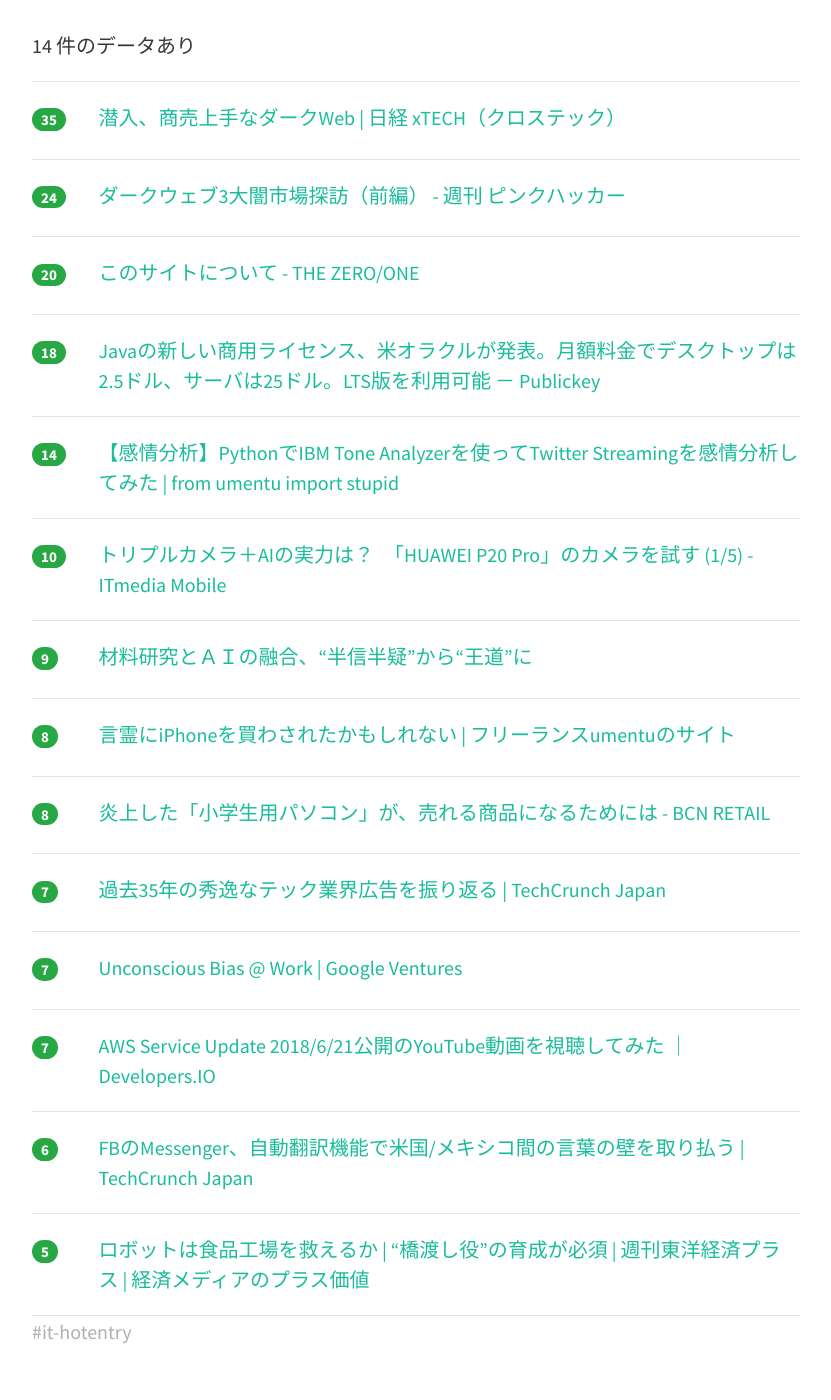
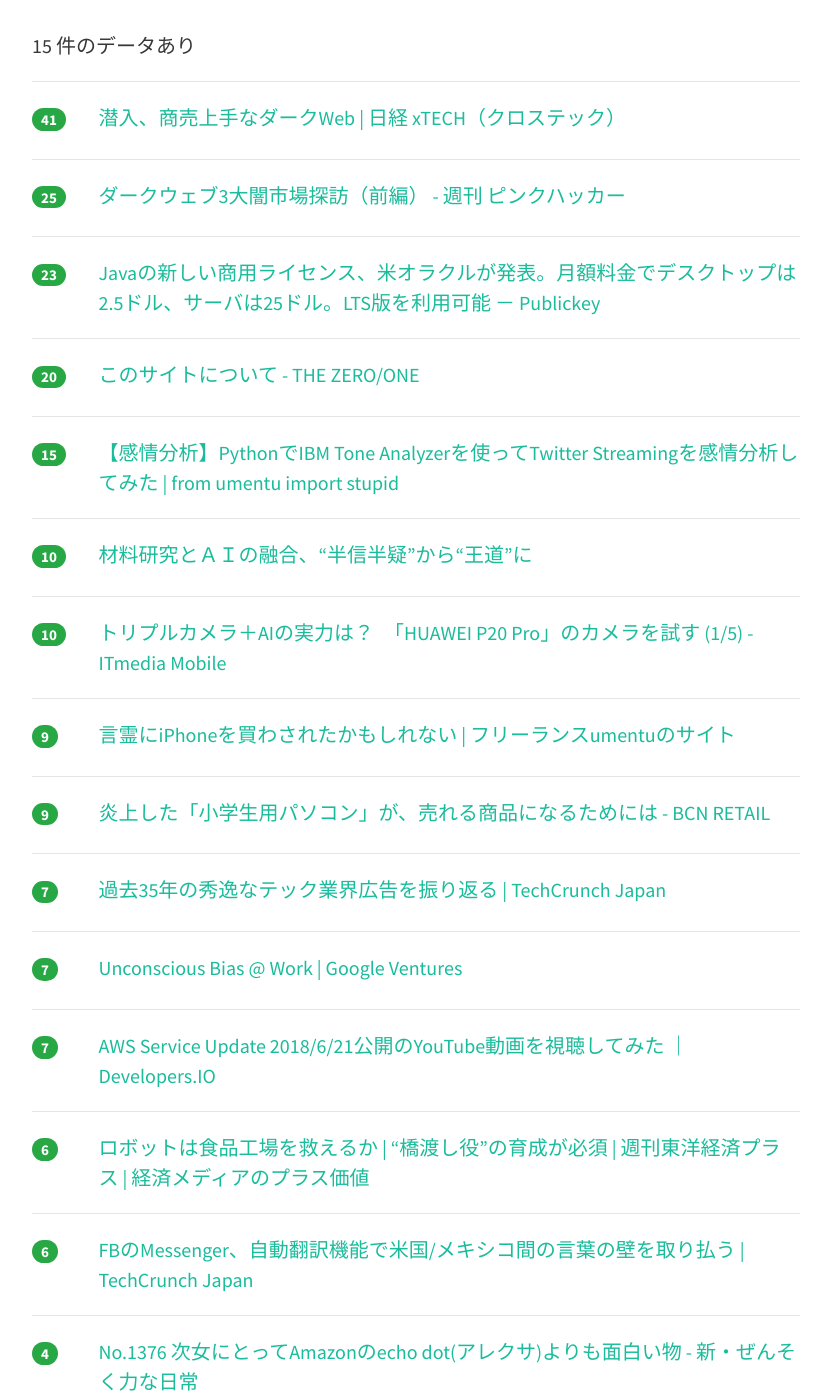
Before and after one commit to yatta47/hatena-matome-site, a Jekyll site: the page built from _posts/2018-06-25-hatena.md, in a window 1280 px wide and 1400 px high, scrolled down 292 px. Shown: the whole window, without its empty margins (224-1055 px from the left). Built offline with Jekyll 4.4.1, drawn with Linux system fonts in a browser that asks for light colours; nearby versions of some CDN libraries.

Commit message:
Updated 2018-06-25

```diff
--- a/_posts/2018-06-25-hatena.md
+++ b/_posts/2018-06-25-hatena.md
@@ -1,19 +1,24 @@
 ---
 layout: post
 title:  "2018-06-25 はてぶIT"
-date:   2018-06-25 06:01:37
+date:   2018-06-25 07:01:34
 tags: [it-hotentry]
 ---
-14 件のデータあり
+15 件のデータあり
 
 <hr><div class="row">
-<div class="col-1"><span class="badge badge-pill badge-success h2">35</span></div>
+<div class="col-1"><span class="badge badge-pill badge-success h2">41</span></div>
 <div class="col-11"><a href='http://tech.nikkeibp.co.jp/it/atcl/column/17/031500082/031600001/' target='_blank'>潜入、商売上手なダークWeb | 日経 xTECH（クロステック）</a></div>
 </div>
 <hr>
 <div class="row">
-<div class="col-1"><span class="badge badge-pill badge-success h2">24</span></div>
+<div class="col-1"><span class="badge badge-pill badge-success h2">25</span></div>
 <div class="col-11"><a href='http://www.pinkhacker.com/entry/2016/11/01/080000' target='_blank'>ダークウェブ3大闇市場探訪（前編） - 週刊 ピンクハッカー</a></div>
+</div>
+<hr>
+<div class="row">
+<div class="col-1"><span class="badge badge-pill badge-success h2">23</span></div>
+<div class="col-11"><a href='https://www.publickey1.jp/blog/18/java2525lts.html' target='_blank'>Javaの新しい商用ライセンス、米オラクルが発表。月額料金でデスクトップは2.5ドル、サーバは25ドル。LTS版を利用可能 － Publickey</a></div>
 </div>
 <hr>
 <div class="row">
@@ -22,13 +27,13 @@ tags: [it-hotentry]
 </div>
 <hr>
 <div class="row">
-<div class="col-1"><span class="badge badge-pill badge-success h2">18</span></div>
-<div class="col-11"><a href='https://www.publickey1.jp/blog/18/java2525lts.html' target='_blank'>Javaの新しい商用ライセンス、米オラクルが発表。月額料金でデスクトップは2.5ドル、サーバは25ドル。LTS版を利用可能 － Publickey</a></div>
+<div class="col-1"><span class="badge badge-pill badge-success h2">15</span></div>
+<div class="col-11"><a href='https://www.blog.umentu.work/python-tone-analyzer/' target='_blank'>【感情分析】PythonでIBM Tone Analyzerを使ってTwitter Streamingを感情分析してみた | from umentu import stupid</a></div>
 </div>
 <hr>
 <div class="row">
-<div class="col-1"><span class="badge badge-pill badge-success h2">14</span></div>
-<div class="col-11"><a href='https://www.blog.umentu.work/python-tone-analyzer/' target='_blank'>【感情分析】PythonでIBM Tone Analyzerを使ってTwitter Streamingを感情分析してみた | from umentu import stupid</a></div>
+<div class="col-1"><span class="badge badge-pill badge-success h2">10</span></div>
+<div class="col-11"><a href='https://newswitch.jp/p/13371' target='_blank'>材料研究とＡＩの融合、“半信半疑”から“王道”に</a></div>
 </div>
 <hr>
 <div class="row">
@@ -38,16 +43,11 @@ tags: [it-hotentry]
 <hr>
 <div class="row">
 <div class="col-1"><span class="badge badge-pill badge-success h2">9</span></div>
-<div class="col-11"><a href='https://newswitch.jp/p/13371' target='_blank'>材料研究とＡＩの融合、“半信半疑”から“王道”に</a></div>
-</div>
-<hr>
-<div class="row">
-<div class="col-1"><span class="badge badge-pill badge-success h2">8</span></div>
 <div class="col-11"><a href='https://freelance.umentu.work/index.php/2018/06/25/post-147/' target='_blank'>言霊にiPhoneを買わされたかもしれない | フリーランスumentuのサイト</a></div>
 </div>
 <hr>
 <div class="row">
-<div class="col-1"><span class="badge badge-pill badge-success h2">8</span></div>
+<div class="col-1"><span class="badge badge-pill badge-success h2">9</span></div>
 <div class="col-11"><a href='https://www.bcnretail.com/market/detail/20180624_65137.html' target='_blank'>炎上した「小学生用パソコン」が、売れる商品になるためには - BCN RETAIL</a></div>
 </div>
 <hr>
@@ -68,11 +68,16 @@ tags: [it-hotentry]
 <hr>
 <div class="row">
 <div class="col-1"><span class="badge badge-pill badge-success h2">6</span></div>
+<div class="col-11"><a href='https://premium.toyokeizai.net/articles/-/18360' target='_blank'>ロボットは食品工場を救えるか | “橋渡し役”の育成が必須 | 週刊東洋経済プラス | 経済メディアのプラス価値</a></div>
+</div>
+<hr>
+<div class="row">
+<div class="col-1"><span class="badge badge-pill badge-success h2">6</span></div>
 <div class="col-11"><a href='https://jp.techcrunch.com/2018/06/23/2018-06-21-messenger-translation/' target='_blank'>FBのMessenger、自動翻訳機能で米国/メキシコ間の言葉の壁を取り払う | TechCrunch Japan</a></div>
 </div>
 <hr>
 <div class="row">
-<div class="col-1"><span class="badge badge-pill badge-success h2">5</span></div>
-<div class="col-11"><a href='https://premium.toyokeizai.net/articles/-/18360' target='_blank'>ロボットは食品工場を救えるか | “橋渡し役”の育成が必須 | 週刊東洋経済プラス | 経済メディアのプラス価値</a></div>
+<div class="col-1"><span class="badge badge-pill badge-success h2">4</span></div>
+<div class="col-11"><a href='https://mraka2015.hatenablog.com/entry/20180625/1529873535' target='_blank'>No.1376 次女にとってAmazonのecho dot(アレクサ)よりも面白い物 - 新・ぜんそく力な日常</a></div>
 </div>
 <hr>
```
